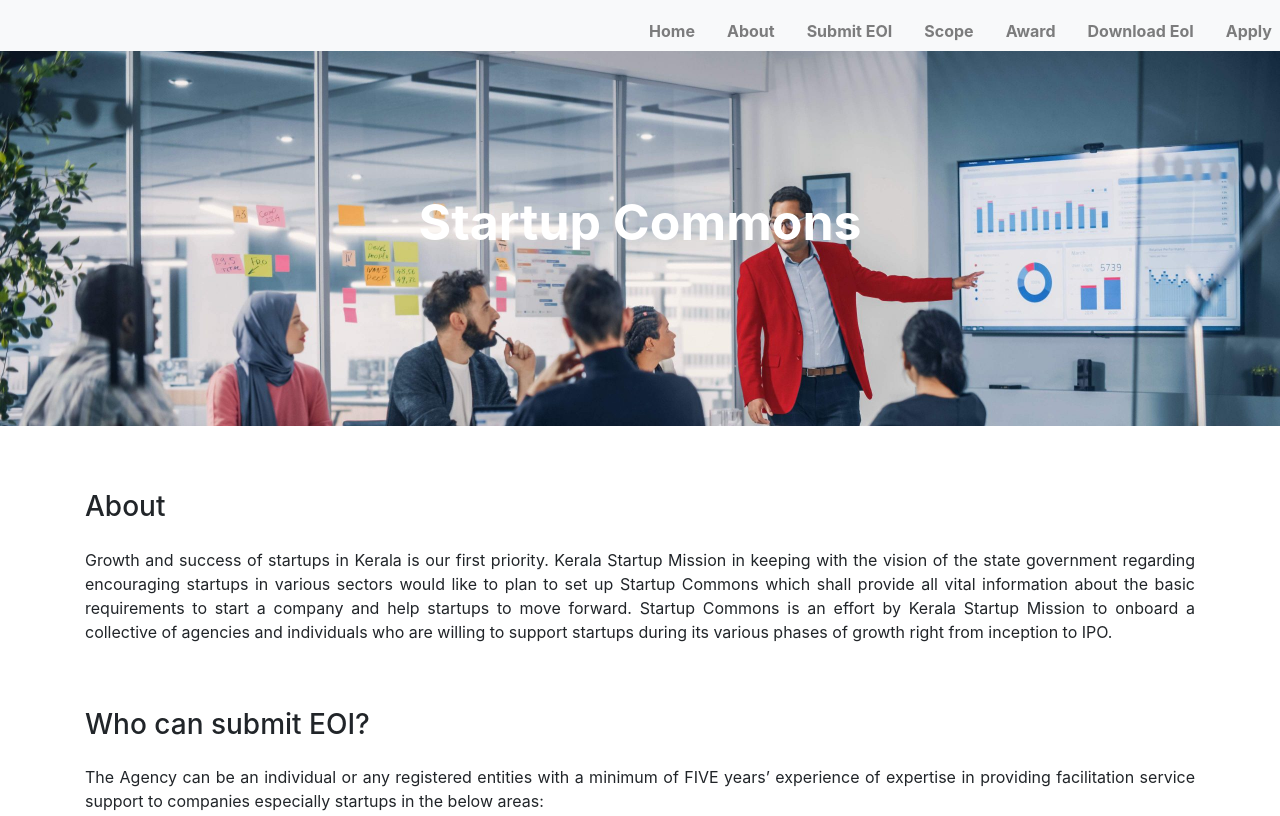
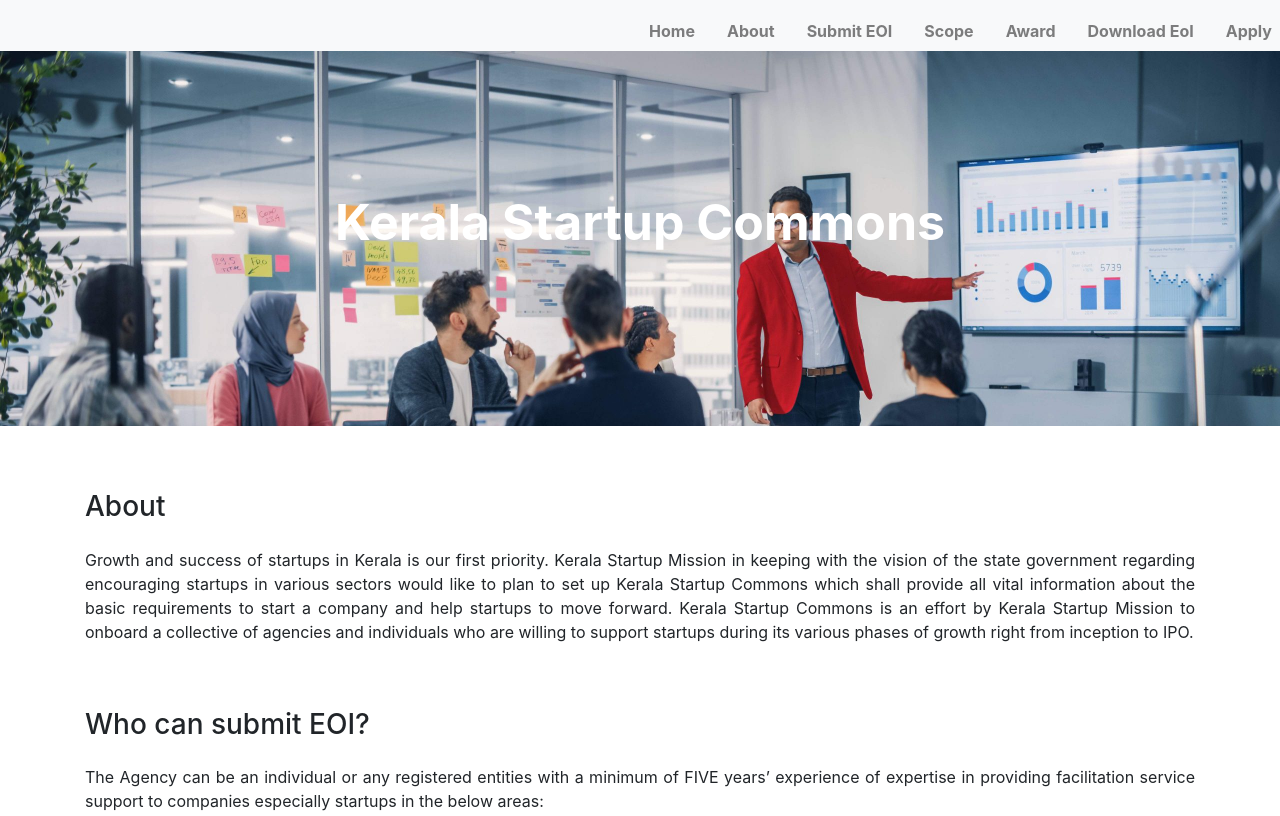
Before and after one commit to kerala-startup-mission/startup_commons, a plain HTML site: page index.html in a window 1280 px wide. Shown: the top 816 px of the page. Drawn offline with nearby package versions, Linux system fonts and the light colour scheme.

Commit message:
kerala startup commons

```diff
--- a/index.html
+++ b/index.html
@@ -2,7 +2,7 @@
 <html lang="en">
 
 <head>
-  <title>Startup Commons</title>
+  <title>Kerala Startup Commons</title>
   <meta charset="utf-8">
   <meta name="viewport" content="width=device-width, initial-scale=1">
   <link rel="stylesheet" href="https://cdn.jsdelivr.net/npm/bootstrap@4.6.2/dist/css/bootstrap.min.css">
@@ -52,7 +52,7 @@
 
   <div class="im" style="background-image: url('startup-company-scaled.jpeg'); background-size: cover;">
     <h1 style="font-size:50px; font-weight:bold;">
-      Startup Commons
+      Kerala Startup Commons
     </h1>
   </div>
 
@@ -63,8 +63,8 @@
         <h3>About</h3>
         <p class="mt-4 align-items-center">Growth and success of startups in Kerala is our first priority. Kerala
           Startup Mission in keeping with the vision of the state government regarding encouraging startups in various
-          sectors would like to plan to set up Startup Commons which shall provide all vital information about the basic
-          requirements to start a company and help startups to move forward. Startup Commons is an effort by Kerala
+          sectors would like to plan to set up Kerala Startup Commons which shall provide all vital information about the basic
+          requirements to start a company and help startups to move forward. Kerala Startup Commons is an effort by Kerala
           Startup Mission to onboard a collective of agencies and individuals who are willing to support startups during
           its various phases of growth right from inception to IPO.</p>
       </div>
@@ -302,7 +302,7 @@
     <div class="container">
       <div class="m-3 align-items-center text-justify">
         <h3>Award of Work</h3>
-        <p class="mt-4">The agencies selected will be empanelled as service provider under the Startup Commons of Kerala
+        <p class="mt-4">The agencies selected will be empanelled as service provider under the Kerala Startup Commons of Kerala
           Startup Mission. After onboarding the agencies KSUM shall arrive at a fixed price for providing services to
           startups.</p>
       </div>
```
